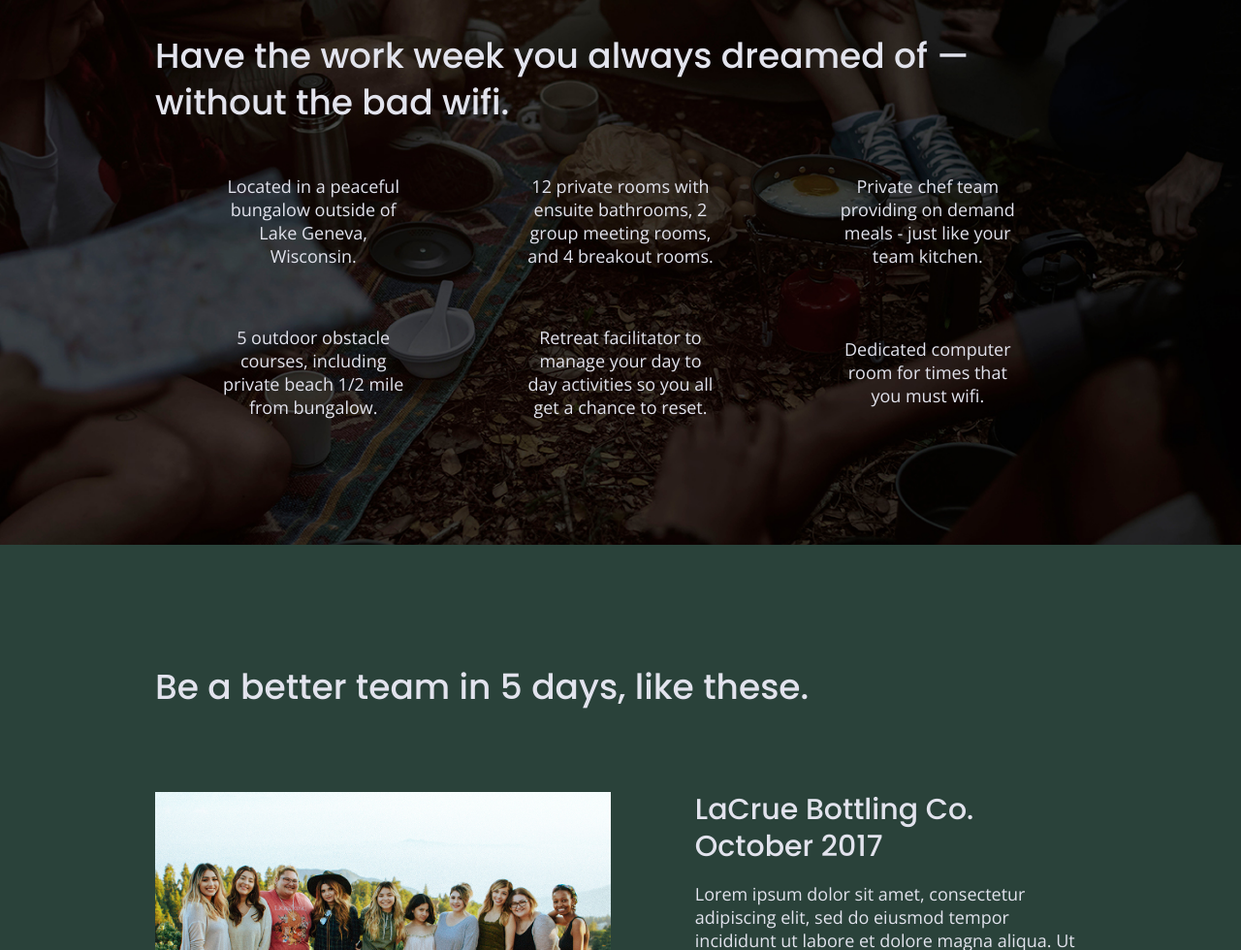
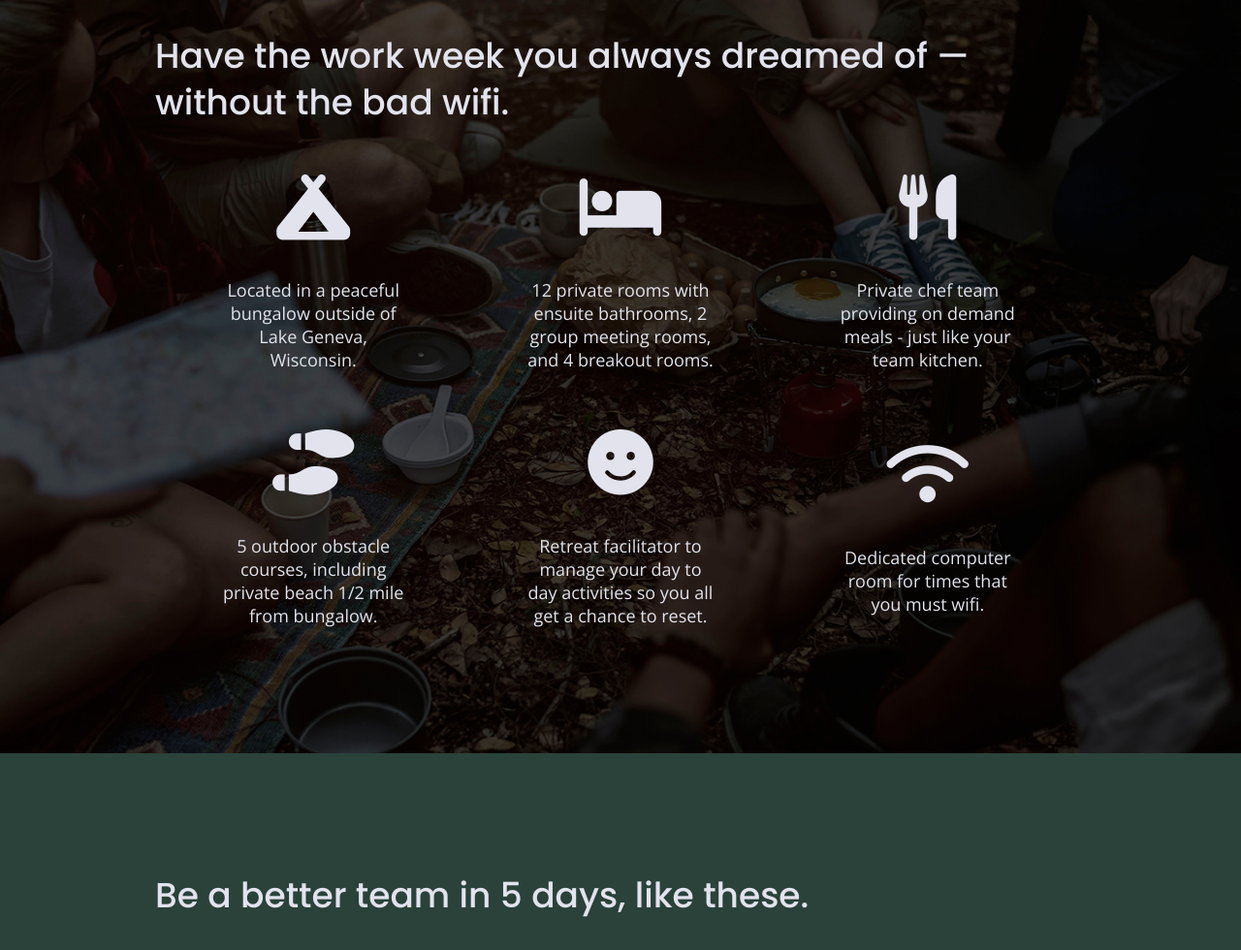
Before and after one commit to sarahbcodes/206-unplugged, a website built with Parcel: page index.html in a window 1280 px wide. Shown: the part 1098-2078 px from the top of the page at 97% size. Built offline with nearby package versions, Linux system fonts and the light colour scheme.

Commit message:
Added Features icons

```diff
--- a/css/main.css
+++ b/css/main.css
@@ -319,6 +319,11 @@ input[type=button] {
 .features article {
     width: 63%;
     margin: 30px 0;
+}
+
+.features i {
+	font-size: 3.75em;
+        margin-bottom: 40px;
 }
 
 .features .features-items {
--- a/index.html
+++ b/index.html
@@ -21,6 +21,9 @@
   <link href="https://fonts.googleapis.com/css?family=Open+Sans:400,700|Poppins:500,700" rel="stylesheet">
   <link rel="stylesheet" href="css/normalize.css">
   <link rel="stylesheet" href="css/main.css">
+
+  <script src="https://kit.fontawesome.com/210b8cdd91.js" crossorigin="anonymous"></script>
+
 
   <meta name="theme-color" content="#fafafa">
 </head>
@@ -69,27 +72,39 @@
           <h2> Have the work week you always dreamed of — without the bad wifi.</h2>
           <div class="features-items">
             <article>
-                <p class="fontawesome-icon"></p>
+                <p class="fontawesome-icon">
+                    <i class="fas fa-campground"></i>
+                </p>
                 <p class="features-item-description">Located in a peaceful bungalow outside of Lake Geneva, Wisconsin.</p>
             </article>
             <article>
-                <p class="fontawesome-icon"></p>
+                <p class="fontawesome-icon">
+                    <i class="fas fa-bed"></i>
+                </p>
                 <p class="features-item-description">12 private rooms with ensuite bathrooms, 2 group meeting rooms, and 4 breakout rooms.</p>
             </article>
             <article>
-                <p class="fontawesome-icon"></p>
+                <p class="fontawesome-icon">
+                    <i class="fas fa-utensils"></i>
+                </p>
                 <p class="features-item-description">Private chef team providing on demand meals - just like your team kitchen.</p>
             </article>
             <article>
-                <p class="fontawesome-icon"></p>
+                <p class="fontawesome-icon">
+                    <i class="fas fa-shoe-prints"></i>
+                </p>
                 <p class="features-item-description">5 outdoor obstacle courses, including private beach 1/2 mile from bungalow.</p>
             </article>
             <article>
-                <p class="fontawesome-icon"></p>
+                <p class="fontawesome-icon">
+                    <i class="fas fa-smile"></i>
+                </p>
                 <p class="features-item-description">Retreat facilitator to manage your day to day activities so you all get a chance to reset.</p>
             </article>
             <article>
-                <p class="fontawesome-icon"></p>
+                <p class="fontawesome-icon">
+                    <i class="fas fa-wifi"></i>
+                </p>
                 <p class="features-item-description">Dedicated computer room for times that you must wifi.</p>
             </article>
           </div>
```
Also changed, not shown: about/index.html (+3 -1 lines), faq/index.html (+3 -1 lines).
